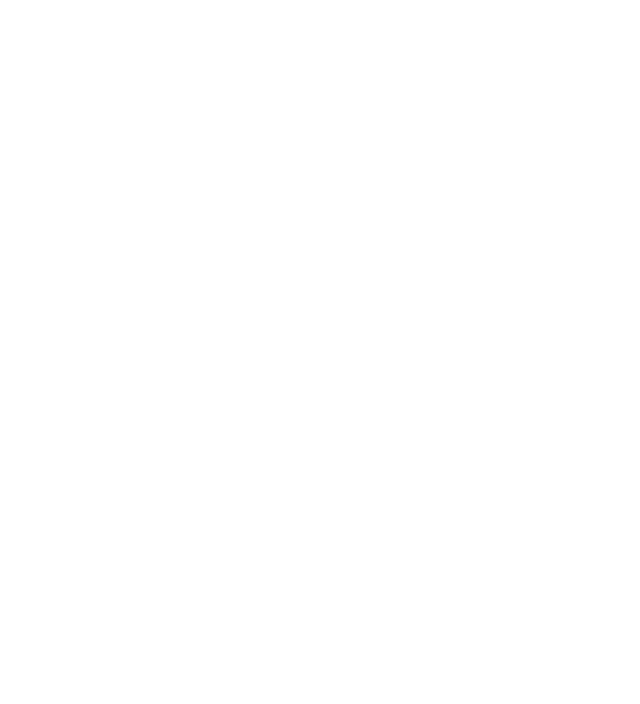
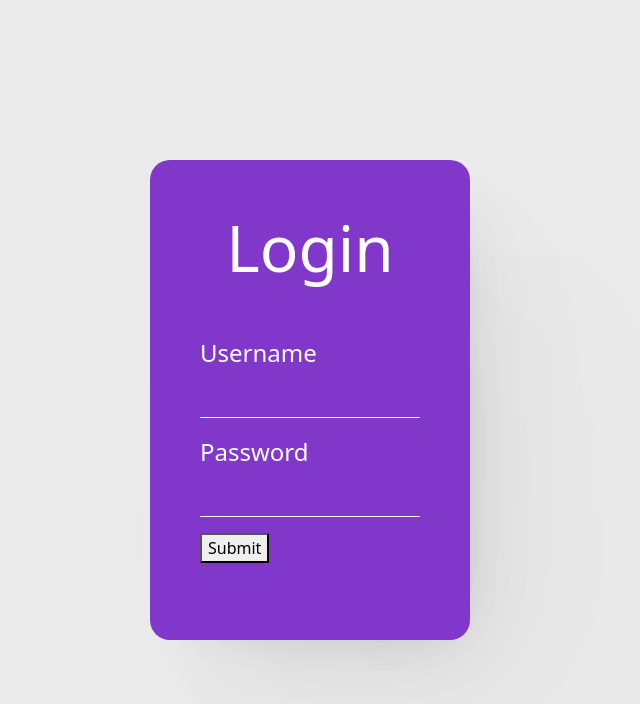
Before and after one commit to code-wizard123/Thesis.IO, a React (Vite) app in the folder frontend/: page /login in a window 1280 px wide. Before the commit this address had no page. Shown: the top 704 px of the page, without its empty margins (330-970 px from the left). Built offline with nearby package versions, Linux system fonts and the light colour scheme.

Commit message:
Login and Homepage

```diff
--- a/frontend/src/App.jsx
+++ b/frontend/src/App.jsx
@@ -1,5 +1,7 @@
 import Chat from './components/Chat';
 import Landing from './components/Landing'
+import Home from './components/Home'
+import Login from './components/Login'
 import {BrowserRouter as Router, Routes, Route} from 'react-router-dom'
 import './App.css'
 
@@ -7,8 +9,10 @@
   return (
     <Router>
       <Routes>
+        <Route path="/" element={<Home />} />
         <Route path="/Chat" element={<Chat />} />
         <Route path="/landing" element={<Landing />} />
+        <Route path="/login" element={<Login />} />
       </Routes>
     </Router>
   );
--- /dev/null
+++ b/frontend/src/components/Home.jsx
@@ -0,0 +1,17 @@
+import React from 'react'
+import { useNavigate } from 'react-router-dom'
+
+const Home = () => {
+    const navigate = useNavigate();
+    const handleLoginClick = () => {
+        navigate('/login')
+    }
+
+    return (
+        <div>
+            <button onClick={handleLoginClick}>Login</button>
+        </div>
+    )
+}
+
+export default Home
--- a/frontend/src/components/Login.jsx
+++ b/frontend/src/components/Login.jsx
@@ -1,29 +1,28 @@
-import React, { useRef } from "react";
-import { Button, Container, Form } from 'react-bootstrap'
-import { v4 as uuidv4 } from 'uuid';
+import React, {useState} from 'react';
+import LoginCSS from '../css/Login.module.css';
 
-export default function Login({ onIdSubmit }) {
-    const idRef = useRef();
+const Login = () => {
+    const [username, setUsername] = useState('');
+    const [password, setPassword] = useState('');
 
-    function createNewId() {
-        onIdSubmit(uuidv4());
-    }
-
-    function handleSubmit(e) {
+    const handleSubmit = (e) => {
         e.preventDefault();
-        onIdSubmit(idRef.current.value);
+        console.log("Submitted Login Form");
+        console.log(username, password);
     }
 
     return (
-        <Container className="align-items-center d-flex" style={{ height: "100vh" }}>
-            <Form onSubmit={handleSubmit} className="w-100">
-                <Form.Group>
-                    <Form.Label>Enter Your Username</Form.Label>
-                    <Form.Control type="text" ref={idRef} required />
-                </Form.Group>
-                <Button type="submit">Login</Button>
-                <Button variant="secondary" onClick={createNewId}>Create New ID</Button>
-            </Form>
-        </Container>
+        <div className={LoginCSS.outer}>
+            <form className={LoginCSS.form} autoComplete='off' autoCorrect='on' onSubmit={(e) => handleSubmit(e)}>
+                <h1 className={LoginCSS.formheader}>Login</h1>
+                <label className={LoginCSS.formlabel} htmlFor='username'>Username</label>
+                <input id="username" className={LoginCSS.input} type="text" onChange={(e) => setUsername(e.target.value)}></input>
+                <label className={LoginCSS.formlabel} htmlFor='password'>Password</label>
+                <input id="password" className={LoginCSS.input} type="password" onChange={(e) => setPassword(e.target.value)}></input>
+                <button type='submit'>Submit</button>
+            </form>
+        </div>
     )
 }
+
+export default Login
--- /dev/null
+++ b/frontend/src/css/Login.module.css
@@ -0,0 +1,49 @@
+.outer {
+    height: 100vh;
+    background-color: #eaeaea;
+}
+
+.form {
+    color: white;
+    position: absolute;
+    top: 50%;
+    left: 50%;
+    transform: translate(-50%, -50%);
+    height: 60%;
+    width: 25%;
+    background-color: #8237cb;
+    box-shadow:
+        2px 2.3px 5.6px -34px rgba(0, 0, 0, 0.12),
+        4.5px 5.1px 12.7px -34px rgba(0, 0, 0, 0.097),
+        7.9px 8.9px 22.1px -34px rgba(0, 0, 0, 0.083),
+        12.5px 14.1px 35.1px -34px rgba(0, 0, 0, 0.073),
+        19.3px 21.8px 54.1px -34px rgba(0, 0, 0, 0.065),
+        30.1px 34.1px 84.4px -34px rgba(0, 0, 0, 0.057),
+        50px 56.6px 140.1px -34px rgba(0, 0, 0, 0.047),
+        100px 113px 280px -34px rgba(0, 0, 0, 0.033);
+
+    border-radius: 20px;
+    padding: 50px;
+}
+
+.form>.input {
+    border: none;
+    width: 100%;
+    font-size: 1.5rem;
+    background-color: transparent;
+    margin-bottom: 1rem;
+    border-bottom: 1px solid white;
+    outline: none;
+
+}
+
+.formheader {
+    font-size: 4rem;
+    text-align: center;
+    margin-bottom: 3rem;
+}
+
+.formlabel {
+    font-size: 1.5rem;
+    margin-bottom: 0.5rem;
+}
```
